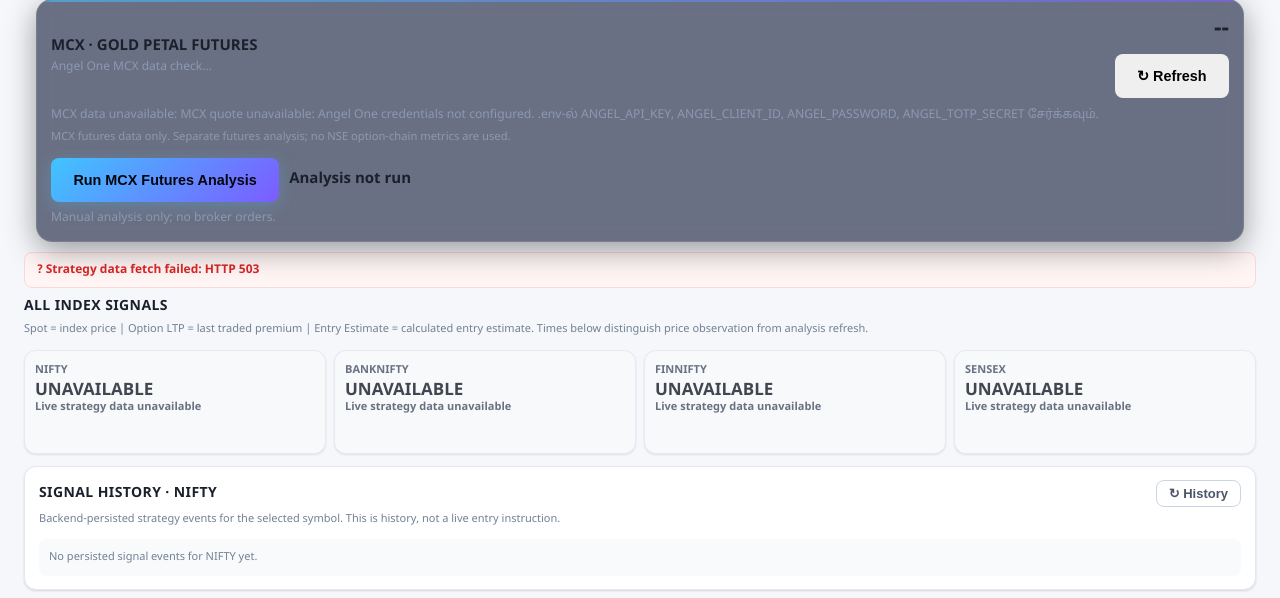
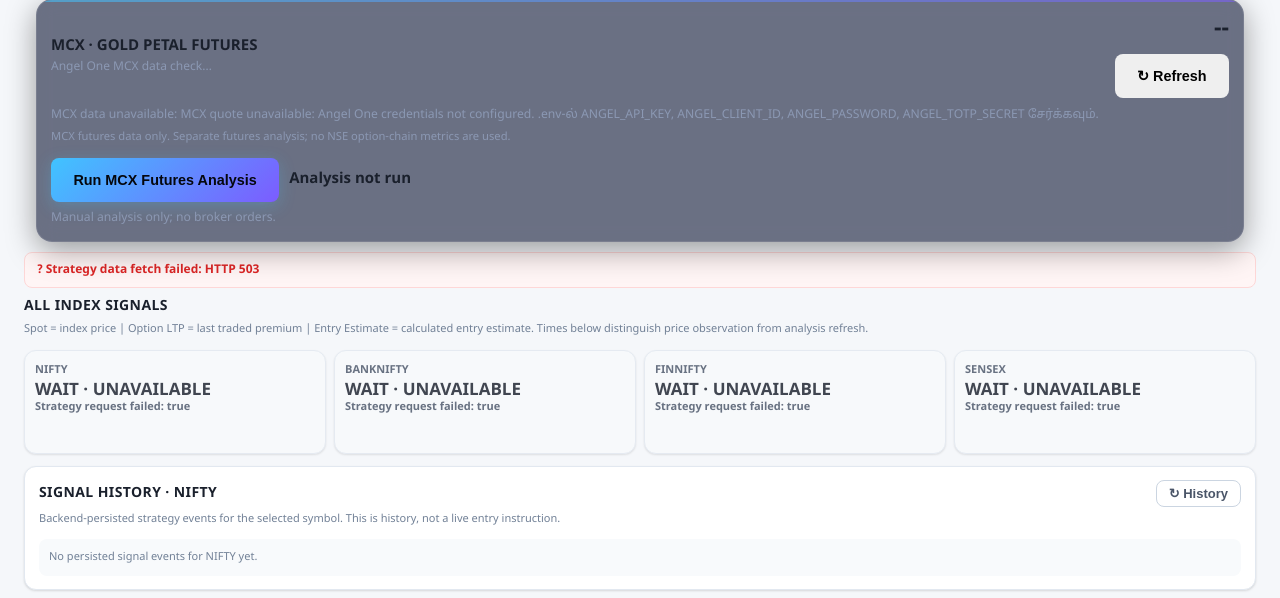
Before and after one commit to nalvagaikannan-art/nifty, a FastAPI app: page /dashboard in a window 1280 px wide. Shown: the part 424-1022 px from the top of the page. Run offline with FastAPI, Linux system fonts and the light colour scheme; data that the repository does not hold is empty; some libraries are stand-ins or nearby versions.

Commit message:
Handle unavailable market data as service unavailable

```diff
--- a/app/templates/dashboard.html
+++ b/app/templates/dashboard.html
@@ -1647,10 +1647,14 @@ function ltRenderAllSignalBoard(results){
 
   root.innerHTML = rows.map(function(r){
     if(r.error){
+      var marketUnavailable = r.status === 502 || r.status === 503;
+      var unavailableMessage = marketUnavailable
+        ? 'Market data unavailable — WAIT. ' + (r.detail || 'Retry when valid market data is available.')
+        : 'Strategy request failed: ' + r.error;
       return '<div class="lt-all-signal-card unavailable">' +
         '<div class="lt-all-signal-symbol">' + ltEsc(r.symbol) + '</div>' +
-        '<div class="lt-all-signal-action">UNAVAILABLE</div>' +
-        '<div class="lt-all-signal-error">Live strategy data unavailable</div>' +
+        '<div class="lt-all-signal-action">WAIT · UNAVAILABLE</div>' +
+        '<div class="lt-all-signal-error">' + ltEsc(unavailableMessage) + '</div>' +
         '</div>';
     }
 
@@ -1734,14 +1738,21 @@ function ltRefreshAllSignals(forceRefresh, refreshToken){
 
     return fetch(url, {cache:'no-store'})
       .then(function(r){
-        if(!r.ok) throw new Error('HTTP '+r.status);
+        if(!r.ok){
+          var err = new Error('HTTP '+r.status);
+          err.status = r.status;
+          return r.json().catch(function(){return {};}).then(function(payload){
+            err.detail = payload && (payload.detail || payload.error);
+            throw err;
+          });
+        }
         return r.json();
       })
       .then(function(data){
         return {symbol:sym, data:data};
       })
       .catch(function(err){
-        return {symbol:sym, error:String(err.message || err)};
+        return {symbol:sym, error:String(err.message || err), status:err.status || null, detail:err.detail || ''};
       });
   });
 
```
